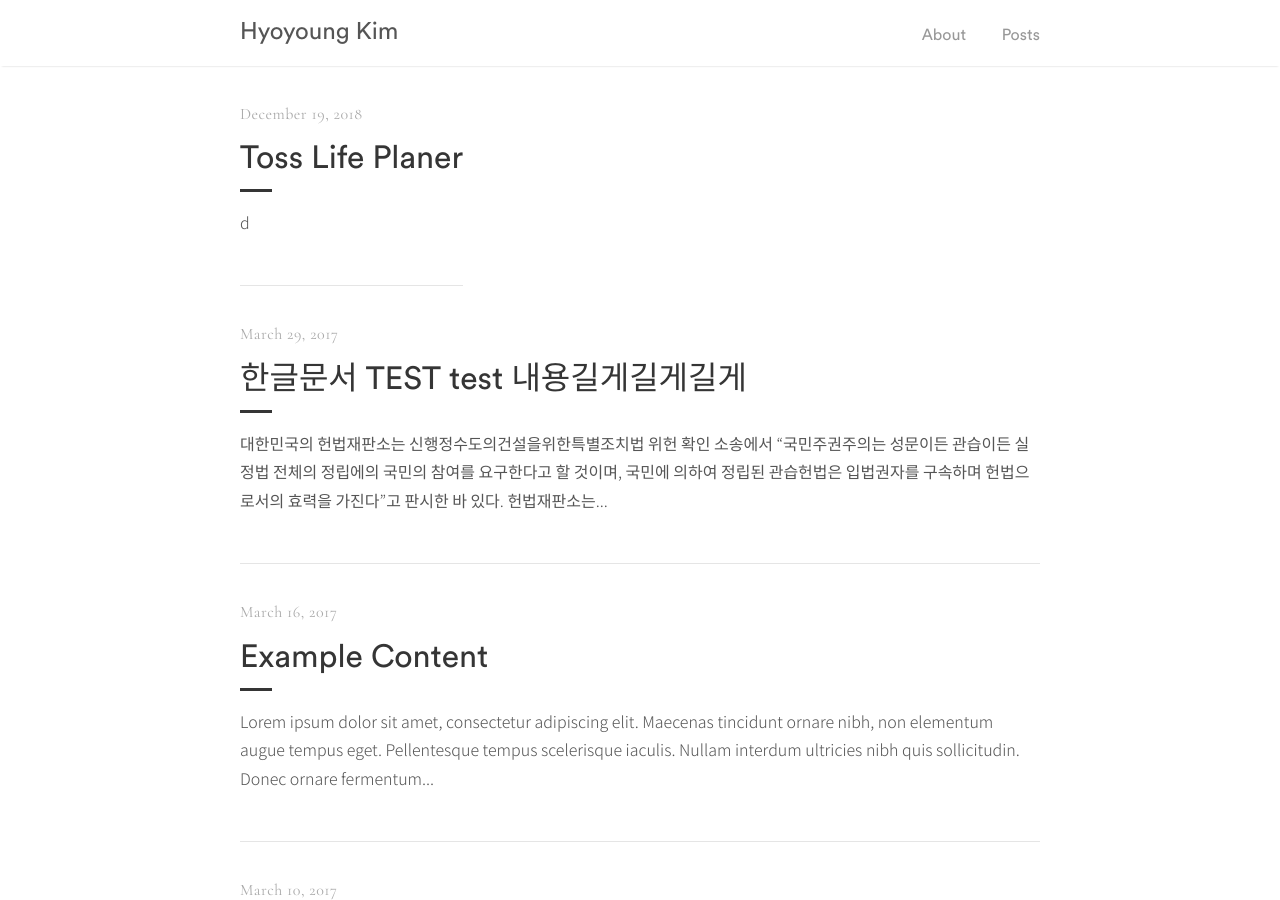
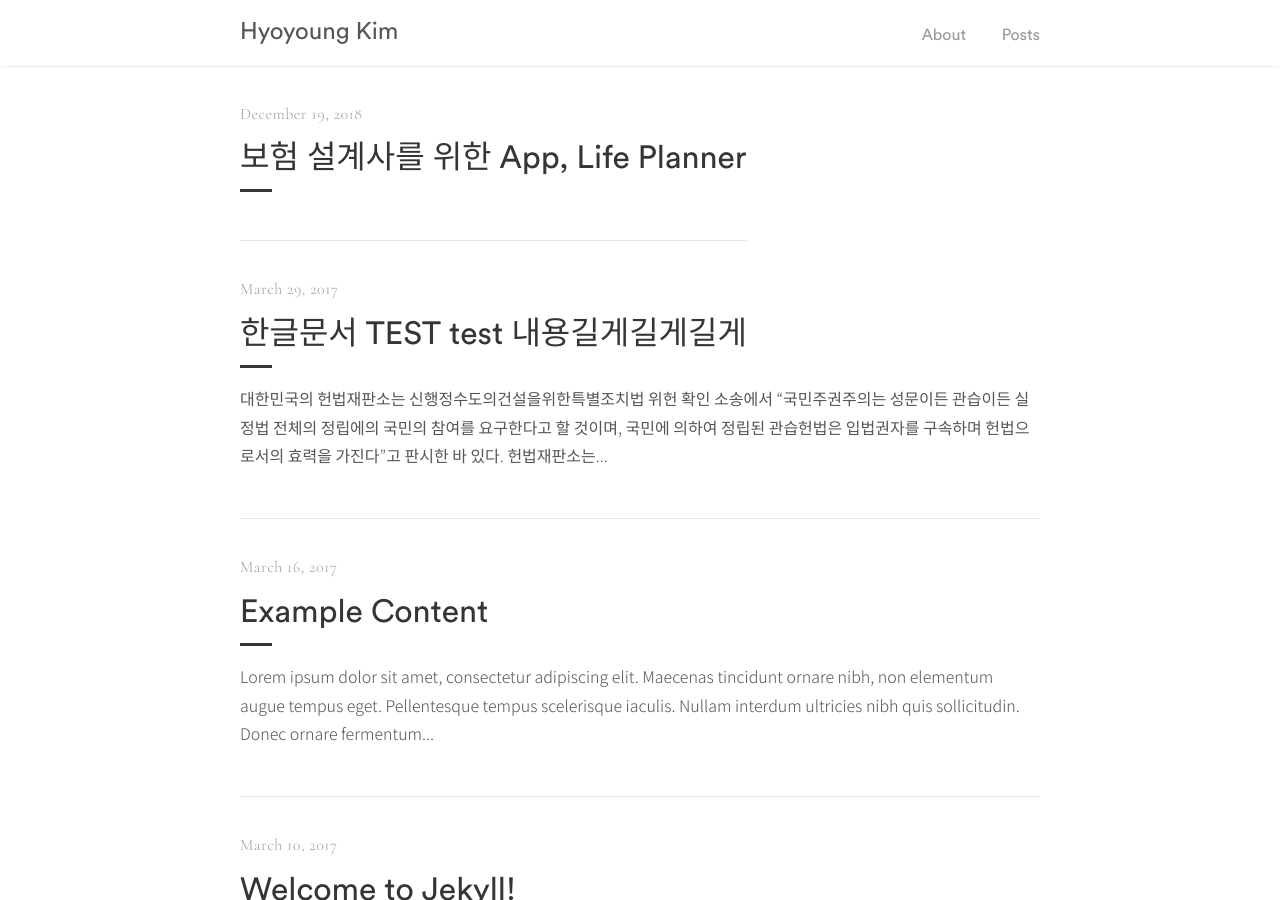
Before and after one commit to hyngkm/hyngkm.github.io, a Jekyll site: the page built from index.html, in a window 1280 px wide and 900 px high. Built offline with Jekyll 4.4.1, drawn with Linux system fonts in a browser that asks for light colours; some web fonts are replaced; the list of posts is cut into pages by our own code.

Commit message:
Update 2018-12-19-toss-life-planer.md

```diff
--- a/_posts/2018-12-19-toss-life-planer.md
+++ b/_posts/2018-12-19-toss-life-planer.md
@@ -1 +1,5 @@
-d
+---
+layout: post
+title:  "보험 설계사를 위한 App, Life Planner"
+author: "Chester"
+---
```
